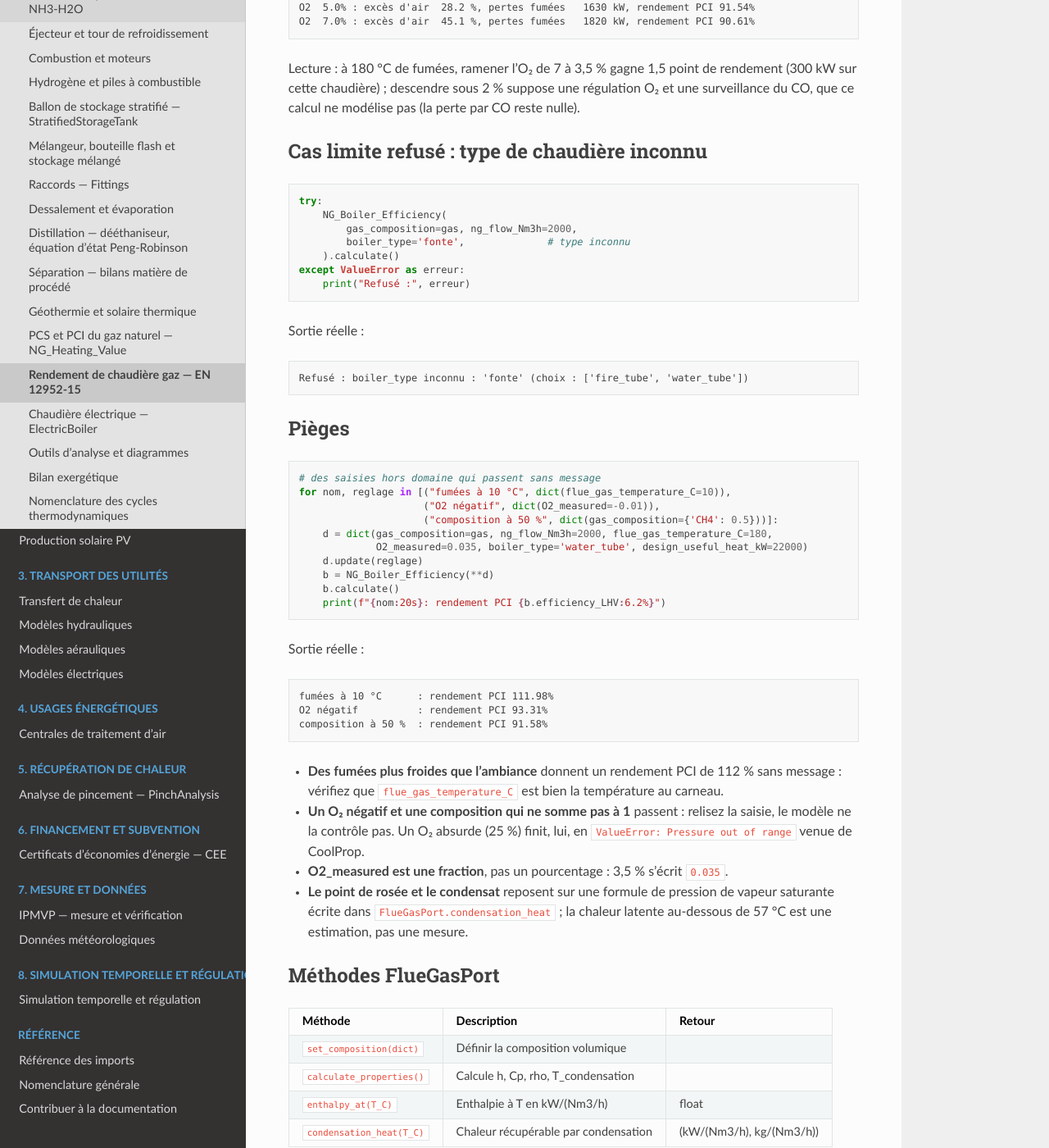
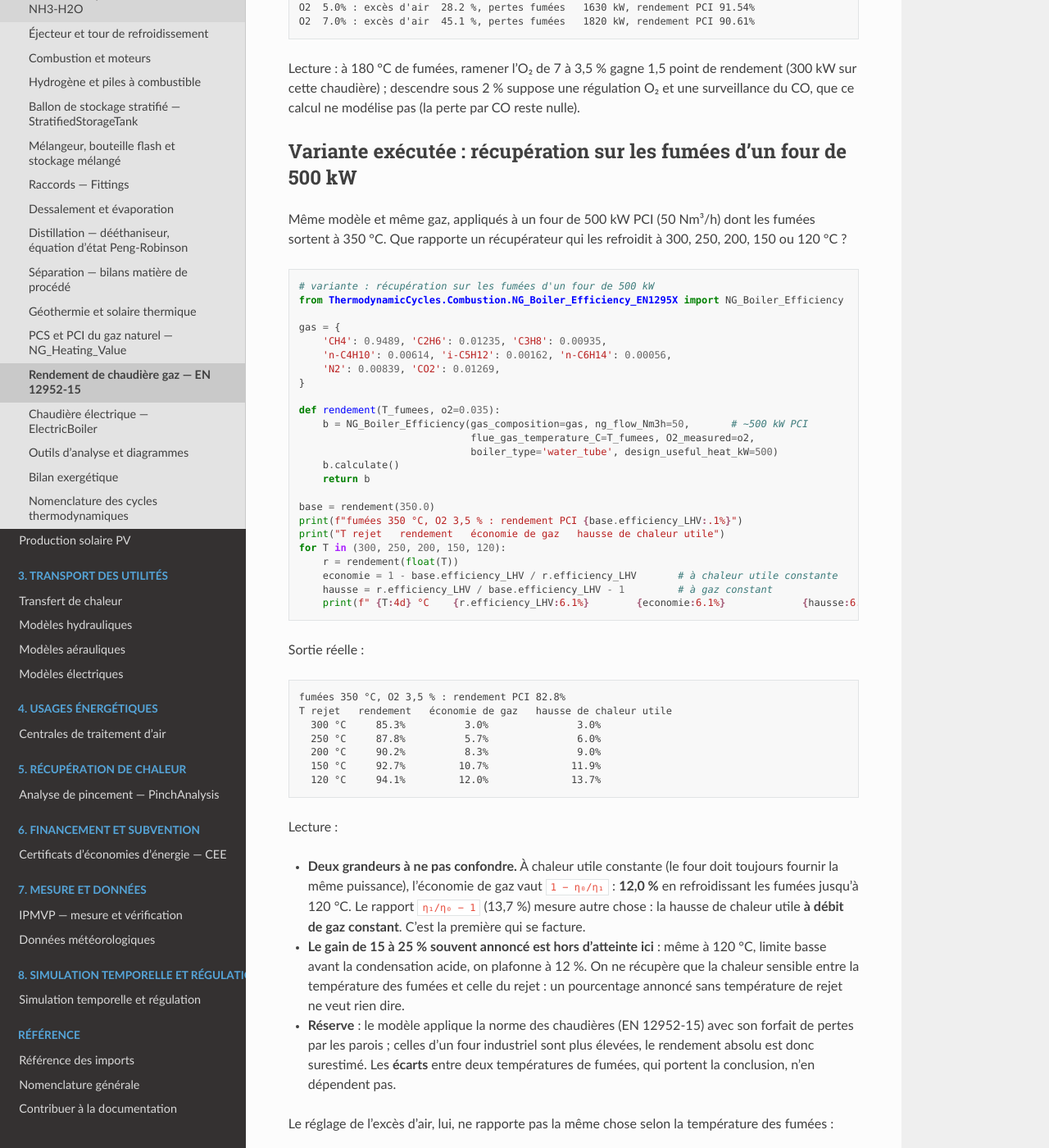
Before and after one commit to ZoheirHADID/EnergySystemModels-fr, a Sphinx documentation site: the page built from docs/source/002-thermodynamic_cycles/ng_boiler_efficiency.rst, in a window 1280 px wide and 1400 px high, scrolled down 4490 px. Shown: the whole window at 82% size. Built offline with Sphinx 7.4.7 and the Read the Docs theme 3.1.0, drawn with Linux system fonts in a browser that asks for light colours; some of the changed text lies outside the part shown.

Commit message:
doc(cycles): four 500 kW (L3 b handbook) -- recuperation sur fumees et exces d'air, economie de gaz en 1 - eta0/eta1
Co-Authored-By: Claude Opus 5.5 <noreply@anthropic.com>

```diff
--- a/banc_doc.json
+++ b/banc_doc.json
@@ -366,9 +366,9 @@
    "recul": null
   },
   "docs/source/002-thermodynamic_cycles/ng_boiler_efficiency.rst": {
-   "blocs": 7,
-   "empreinte": "9b09cd460b024943",
-   "mesure": "2026-11-24T00:27",
+   "blocs": 9,
+   "empreinte": "27a2546ec270d2a8",
+   "mesure": "2026-11-24T10:49",
    "figures": [],
    "blocage": null,
    "motif": "",
--- a/docs/source/002-thermodynamic_cycles/ng_boiler_efficiency.rst
+++ b/docs/source/002-thermodynamic_cycles/ng_boiler_efficiency.rst
@@ -281,6 +281,97 @@ rendement (300 kW sur cette chaudière) ; descendre sous 2 % suppose une
 régulation O₂ et une surveillance du CO, que ce calcul ne modélise pas (la
 perte par CO reste nulle).
 
+Variante exécutée : récupération sur les fumées d'un four de 500 kW
+-------------------------------------------------------------------
+
+Même modèle et même gaz, appliqués à un four de 500 kW PCI (50 Nm³/h) dont les
+fumées sortent à 350 °C. Que rapporte un récupérateur qui les refroidit à 300,
+250, 200, 150 ou 120 °C ?
+
+.. code-block:: python
+
+    # variante : récupération sur les fumées d'un four de 500 kW
+    from ThermodynamicCycles.Combustion.NG_Boiler_Efficiency_EN1295X import NG_Boiler_Efficiency
+
+    gas = {
+        'CH4': 0.9489, 'C2H6': 0.01235, 'C3H8': 0.00935,
+        'n-C4H10': 0.00614, 'i-C5H12': 0.00162, 'n-C6H14': 0.00056,
+        'N2': 0.00839, 'CO2': 0.01269,
+    }
+
+    def rendement(T_fumees, o2=0.035):
+        b = NG_Boiler_Efficiency(gas_composition=gas, ng_flow_Nm3h=50,       # ~500 kW PCI
+                                 flue_gas_temperature_C=T_fumees, O2_measured=o2,
+                                 boiler_type='water_tube', design_useful_heat_kW=500)
+        b.calculate()
+        return b
+
+    base = rendement(350.0)
+    print(f"fumées 350 °C, O2 3,5 % : rendement PCI {base.efficiency_LHV:.1%}")
+    print("T rejet   rendement   économie de gaz   hausse de chaleur utile")
+    for T in (300, 250, 200, 150, 120):
+        r = rendement(float(T))
+        economie = 1 - base.efficiency_LHV / r.efficiency_LHV       # à chaleur utile constante
+        hausse = r.efficiency_LHV / base.efficiency_LHV - 1         # à gaz constant
+        print(f" {T:4d} °C    {r.efficiency_LHV:6.1%}        {economie:6.1%}             {hausse:6.1%}")
+
+Sortie réelle :
+
+.. code-block:: text
+
+   fumées 350 °C, O2 3,5 % : rendement PCI 82.8%
+   T rejet   rendement   économie de gaz   hausse de chaleur utile
+     300 °C     85.3%          3.0%               3.0%
+     250 °C     87.8%          5.7%               6.0%
+     200 °C     90.2%          8.3%               9.0%
+     150 °C     92.7%         10.7%              11.9%
+     120 °C     94.1%         12.0%              13.7%
+
+Lecture :
+
+* **Deux grandeurs à ne pas confondre.** À chaleur utile constante (le four
+  doit toujours fournir la même puissance), l'économie de gaz vaut
+  ``1 − η₀/η₁`` : **12,0 %** en refroidissant les fumées jusqu'à 120 °C. Le
+  rapport ``η₁/η₀ − 1`` (13,7 %) mesure autre chose : la hausse de chaleur
+  utile **à débit de gaz constant**. C'est la première qui se facture.
+* **Le gain de 15 à 25 % souvent annoncé est hors d'atteinte ici** : même à
+  120 °C, limite basse avant la condensation acide, on plafonne à 12 %. On ne
+  récupère que la chaleur sensible entre la température des fumées et celle
+  du rejet : un pourcentage annoncé sans température de rejet ne veut rien
+  dire.
+* **Réserve** : le modèle applique la norme des chaudières (EN 12952-15) avec
+  son forfait de pertes par les parois ; celles d'un four industriel sont plus
+  élevées, le rendement absolu est donc surestimé. Les **écarts** entre deux
+  températures de fumées, qui portent la conclusion, n'en dépendent pas.
+
+Le réglage de l'excès d'air, lui, ne rapporte pas la même chose selon la
+température des fumées :
+
+.. code-block:: python
+
+    # à la suite : le réglage de l'excès d'air selon la température des fumées
+    print("T fumées   O2 3,5 %   O2 1,5 %   économie de gaz")
+    for T in (200, 350, 500, 800, 1000):
+        a, b = rendement(float(T), 0.035), rendement(float(T), 0.015)
+        print(f" {T:5d} °C   {a.efficiency_LHV:6.1%}     {b.efficiency_LHV:6.1%}       "
+              f"{1 - a.efficiency_LHV / b.efficiency_LHV:5.1%}")
+
+Sortie réelle :
+
+.. code-block:: text
+
+   T fumées   O2 3,5 %   O2 1,5 %   économie de gaz
+      200 °C    90.2%      90.9%        0.8%
+      350 °C    82.8%      84.1%        1.5%
+      500 °C    75.0%      76.9%        2.5%
+      800 °C    58.6%      61.9%        5.2%
+     1000 °C    47.2%      51.3%        8.1%
+
+Les 5 à 10 % d'économie souvent annoncés pour une sonde O₂ ne se voient qu'au-
+delà de 800 °C de fumées ; sur un four à 200–400 °C, comptez 1 à 2 %. Chaque
+mètre cube d'air en excès traverse le four et sort à la température des
+fumées : ce qu'il emporte croît avec elle.
+
 Cas limite refusé : type de chaudière inconnu
 ---------------------------------------------
 
```
Also changed, not shown: JOURNAL_DOC.md (+7 -0 lines), ROADMAP_DOC.md (+1 -1 lines).
